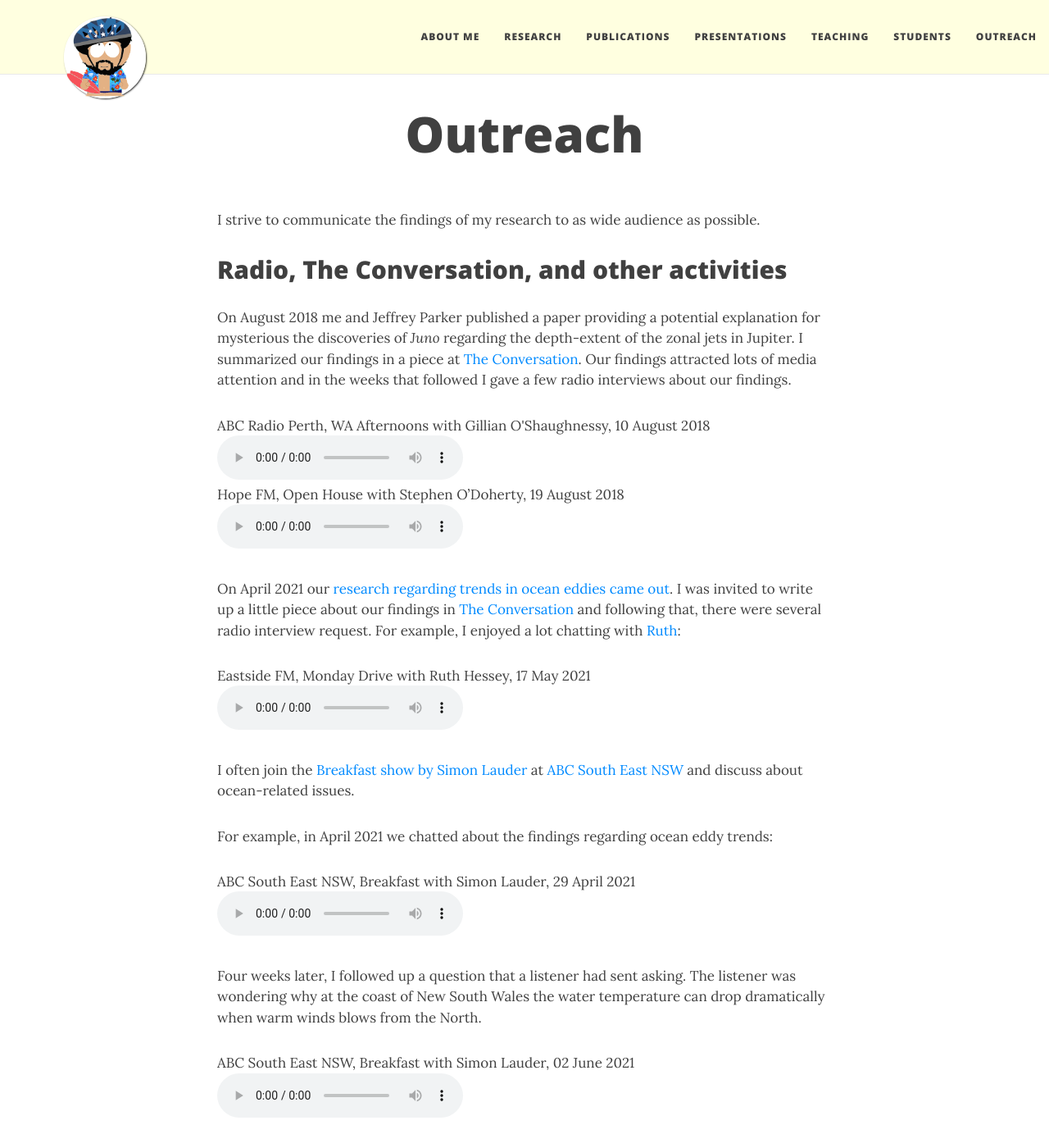
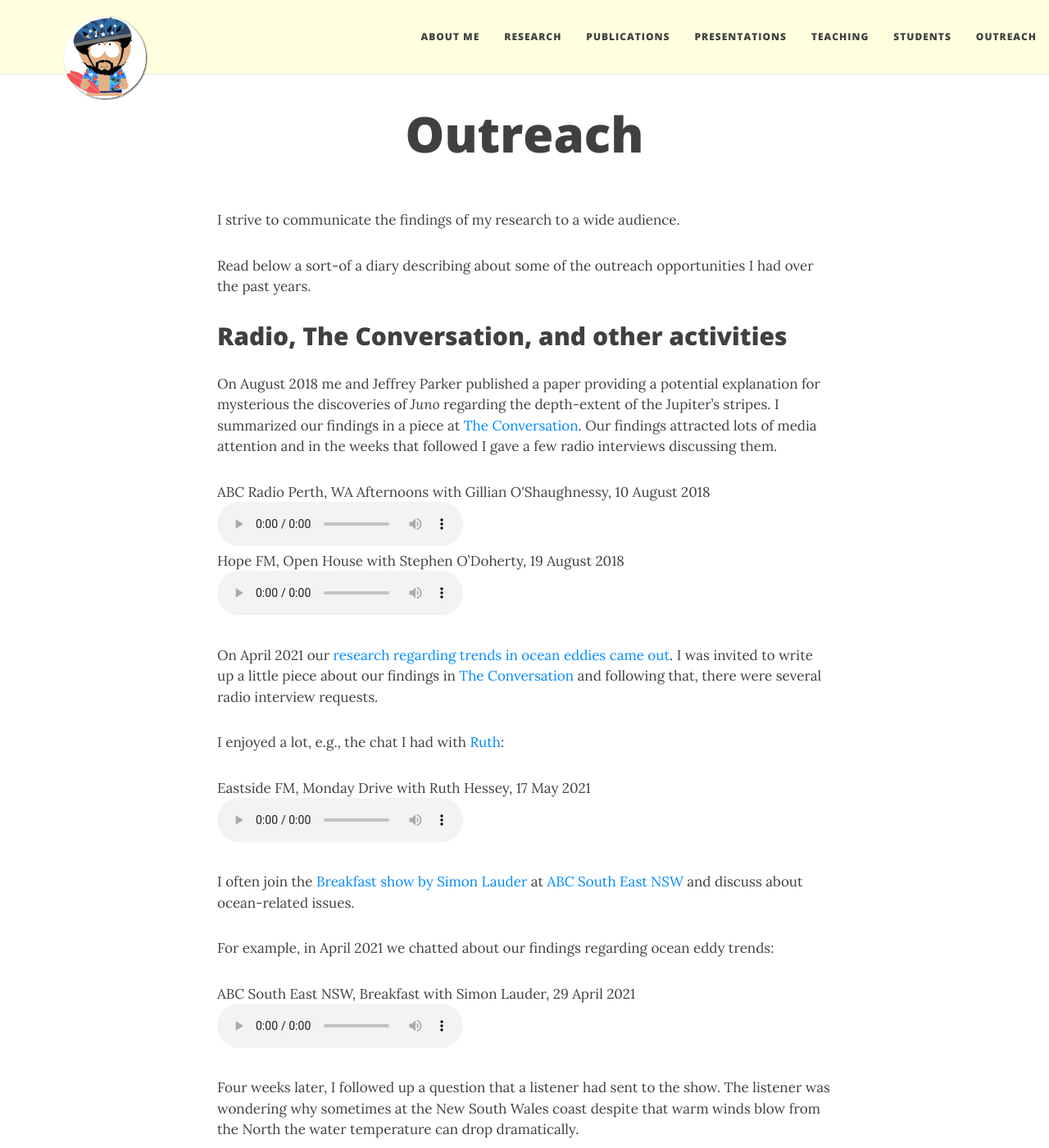
Before and after one commit to navidcy/navidcy.github.io, a Jekyll site: the page built from outreach.md, in a window 1280 px wide and 1400 px high. Shown: the whole window at 82% size. Built offline with Jekyll 4.4.1, drawn with Linux system fonts in a browser that asks for light colours; nearby versions of some CDN libraries; some of the changed text lies outside the part shown.

Commit message:
better phrasing

```diff
--- a/outreach.md
+++ b/outreach.md
@@ -4,16 +4,18 @@ title: Outreach
 #subtitle:
 ---
 
-I strive to communicate the findings of my research to as wide audience as possible.
+I strive to communicate the findings of my research to a wide audience.
+
+Read below a sort-of a diary describing about some of the outreach opportunities I had over
+the past years.
 
 ## Radio, The Conversation, and other activities
 
 On August 2018 me and Jeffrey Parker published a paper providing a potential explanation for
-mysterious the discoveries of _Juno_ regarding the depth-extent of the zonal jets in Jupiter.
+mysterious the discoveries of _Juno_ regarding the depth-extent of the Jupiter's stripes.
 I summarized our findings in a piece at [The Conversation](https://theconversation.com/jupiters-magnetic-fields-may-stop-its-wind-bands-from-going-deep-into-the-gas-giant-101324){:target="_blank"}.
 Our findings attracted lots of media attention and in the weeks that followed I gave a few
-radio interviews about our findings.
-
+radio interviews discussing them.
 
 <figure>
     <figcaption>ABC Radio Perth, WA Afternoons with Gillian O'Shaughnessy, 10 August 2018</figcaption>
@@ -37,8 +39,9 @@ radio interviews about our findings.
 
 On April 2021 our [research regarding trends in ocean eddies came out](../publications/global-eke-trends.pdf){:target="_blank"}.
 I was invited to write up a little piece about our findings in [The Conversation](https://theconversation.com/satellites-reveal-ocean-currents-are-getting-stronger-with-potentially-significant-implications-for-climate-change-159461){:target="_blank"}
-and following that, there were several radio interview request. For example, I enjoyed a lot
-chatting with [Ruth](https://eastsidefm.org/mondaydrive/){:target="_blank"}:
+and following that, there were several radio interview requests.
+
+I enjoyed a lot, e.g., the chat I had with [Ruth](https://eastsidefm.org/mondaydrive/){:target="_blank"}:
 
 <figure>
     <figcaption>Eastside FM, Monday Drive with Ruth Hessey, 17 May 2021</figcaption>
@@ -66,9 +69,9 @@ For example, in April 2021 we chatted about the findings regarding ocean eddy tr
     </audio>
 </figure>
 
-Four weeks later, I followed up a question that a listener had sent asking. The listener was
-wondering why at the coast of New South Wales the water temperature can drop dramatically when
-warm winds blows from the North.
+Four weeks later, I followed up a question that a listener had sent to the show. The listener
+was wondering why sometimes at the New South Wales coast despite that warm winds blow from the
+North the water temperature can drop dramatically.
 
 <figure>
     <figcaption>ABC South East NSW, Breakfast with Simon Lauder, 02 June 2021</figcaption>
@@ -96,10 +99,10 @@ In August 2021, I was part of the Atlas of Life South Coast National Science Wee
 I gave a lecture on August 14th titled “The ocean currents in a changing climate” as part of
 the symposium [“Our East Australian Ocean Hotspot -- What is it and how will it change our coastal ecology”](https://atlasoflife.org.au/science-week-2021-presentations/#Navid/){:target="_blank"}. (Both the [slides](../presentations/SapphireCoastEACSymposium_Aug2021.pdf){:target="_blank"} and the [recording](https://youtu.be/Xib_t66Mqt8?t=421){:target="_blank"} of the presentation are available.)
 
-On June 2021 I begun working on my [DECRA project][decra2021]{:target="_blank"} to use machine
-learning algorithms to enhance climate and ocean models. I wrote up a pice in
+On June 2021 I started working on my [DECRA project][decra2021]{:target="_blank"} that involves
+use of machine learning algorithms to enhance climate and ocean models. I wrote up a piece in
 [The Conversation](https://theconversation.com/how-machine-lbearning-is-helping-us-fine-tune-climate-models-to-reach-unprecedented-detail-165818){:target="_blank"} explaining how machine learning
-can help in climate science. Then, next time we chatted with Simon we talked about this.
+can help in climate science. Next time I was on Simon's show we talked about this.
 
 <figure>
     <figcaption>ABC South East NSW, Breakfast with Simon Lauder, 25 August 2021</figcaption>
```
Also changed, not shown: other parts of outreach.md (+2 -2 lines).
